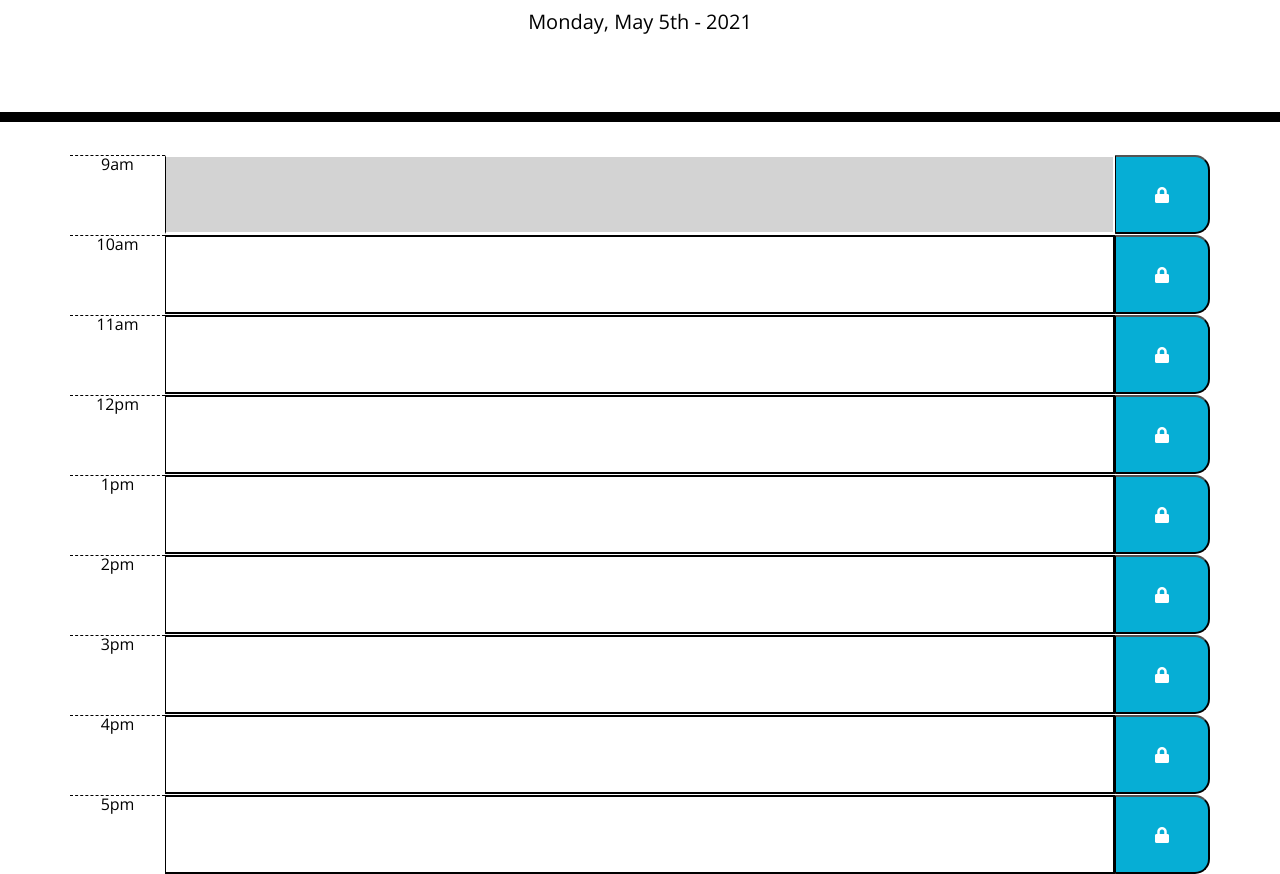
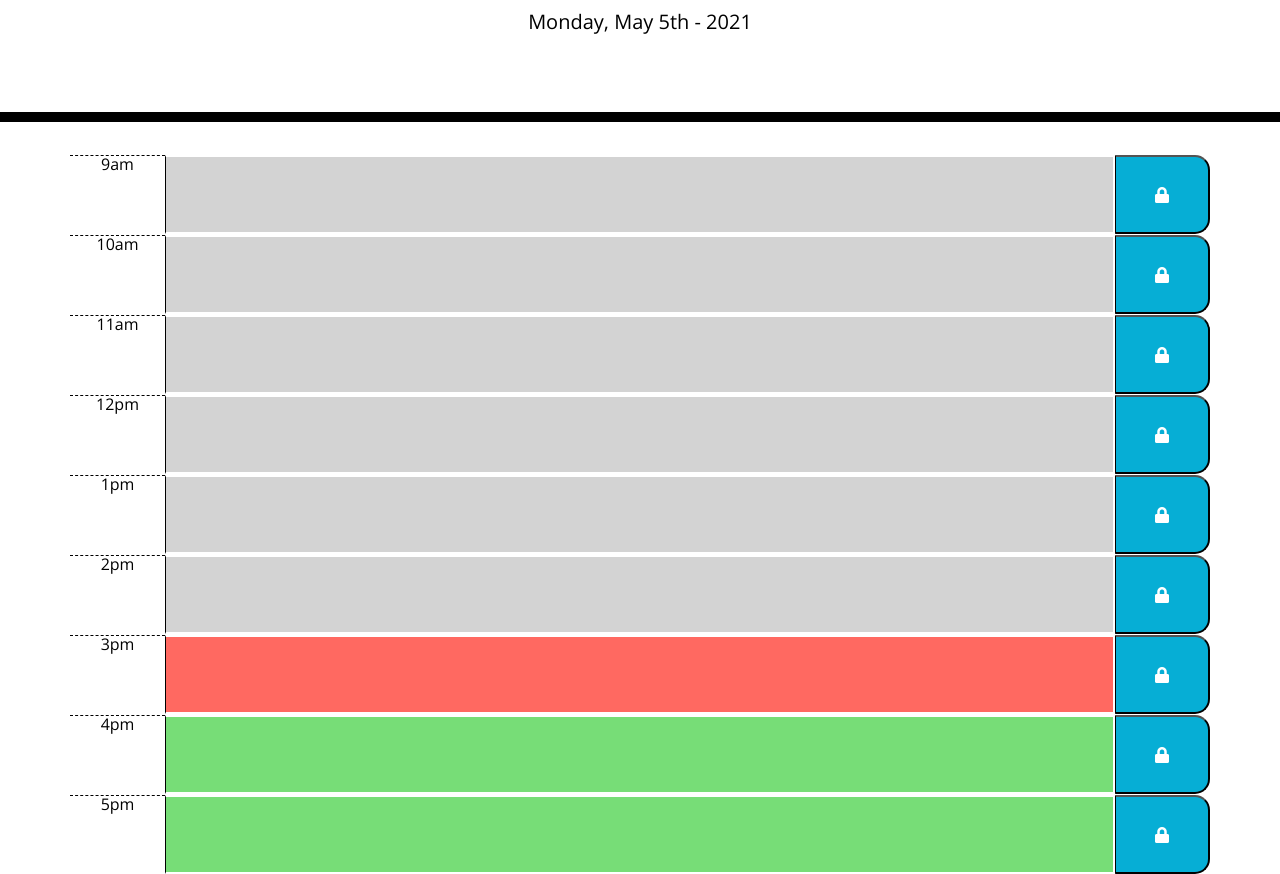
Before and after one commit to danshoup/daily_planner, a plain HTML site: page index.html in a window 1280 px wide. Shown: the part 182-1056 px from the top of the page. Drawn offline with nearby package versions, Linux system fonts and the light colour scheme.

Commit message:
textarea

```diff
--- a/index.html
+++ b/index.html
@@ -33,55 +33,55 @@
       <!-- Timeblocks go here -->
       <div class="row" id="9am">
         <div class="hour col-sm-1">9am</div>
-        <textarea class="col-sm-10" id="text1"></textarea>
+        <textarea class="past col-sm-10" id="text1"></textarea>
         <button class="saveBtn col-sm-1" id="btn1"><i class="fa fa-lock" aria-hidden="true"></i></button>
       </div>
 
       <div class="row" id="10am">
         <div class="hour col-sm-1">10am</div>
-        <textarea class="col-sm-10" id="text2"></textarea>
+        <textarea class="past col-sm-10" id="text2"></textarea>
         <button class="saveBtn col-sm-1" id="btn2"><i class="fa fa-lock" aria-hidden="true"></i></button>
       </div>
 
       <div class="row" id="11am">
         <div class="hour col-sm-1">11am</div>
-        <textarea class="col-sm-10" id="text3"></textarea>
+        <textarea class="past col-sm-10" id="text3"></textarea>
         <button class="saveBtn col-sm-1" id="btn3"><i class="fa fa-lock" aria-hidden="true"></i></button>
       </div>
 
       <div class="row" id="12pm">
         <div class="hour col-sm-1">12pm</div>
-        <textarea class="col-sm-10" id="text4"></textarea>
+        <textarea class="past col-sm-10" id="text4"></textarea>
         <button class="saveBtn col-sm-1" id="btn4"><i class="fa fa-lock" aria-hidden="true"></i></button>
       </div>
 
       <div class="row" id="1pm">
         <div class="hour col-sm-1">1pm</div>
-        <textarea class="col-sm-10" id="text5"></textarea>
+        <textarea class="past col-sm-10" id="text5"></textarea>
         <button class="saveBtn col-sm-1" id="btn5"><i class="fa fa-lock" aria-hidden="true"></i></button>
       </div>
 
       <div class="row" id="2pm">
         <div class="hour col-sm-1">2pm</div>
-        <textarea class="col-sm-10" id="text6"></textarea>
+        <textarea class="past col-sm-10" id="text6"></textarea>
         <button class="saveBtn col-sm-1" id="btn6"><i class="fa fa-lock" aria-hidden="true"></i></button>
       </div>
 
       <div class="row" id="3pm">
         <div class="hour col-sm-1">3pm</div>
-        <textarea class="col-sm-10" id="text7"></textarea>
+        <textarea class="present col-sm-10" id="text7"></textarea>
         <button class="saveBtn col-sm-1" id="btn7"><i class="fa fa-lock" aria-hidden="true"></i></button>
       </div>
 
       <div class="row" id="4pm">
         <div class="hour col-sm-1">4pm</div>
-        <textarea class="col-sm-10" id="text8"></textarea>
+        <textarea class="future col-sm-10" id="text8"></textarea>
         <button class="saveBtn col-sm-1" id="btn8"><i class="fa fa-lock" aria-hidden="true"></i></button>
       </div>
 
       <div class="row" id="5pm">
         <div class="hour col-sm-1">5pm</div>
-        <textarea class="col-sm-10" id="text9"></textarea>
+        <textarea class="future col-sm-10" id="text9"></textarea>
         <button class="saveBtn col-sm-1" id="btn9"><i class="fa fa-lock" aria-hidden="true"></i></button>
       </div>
 
```
